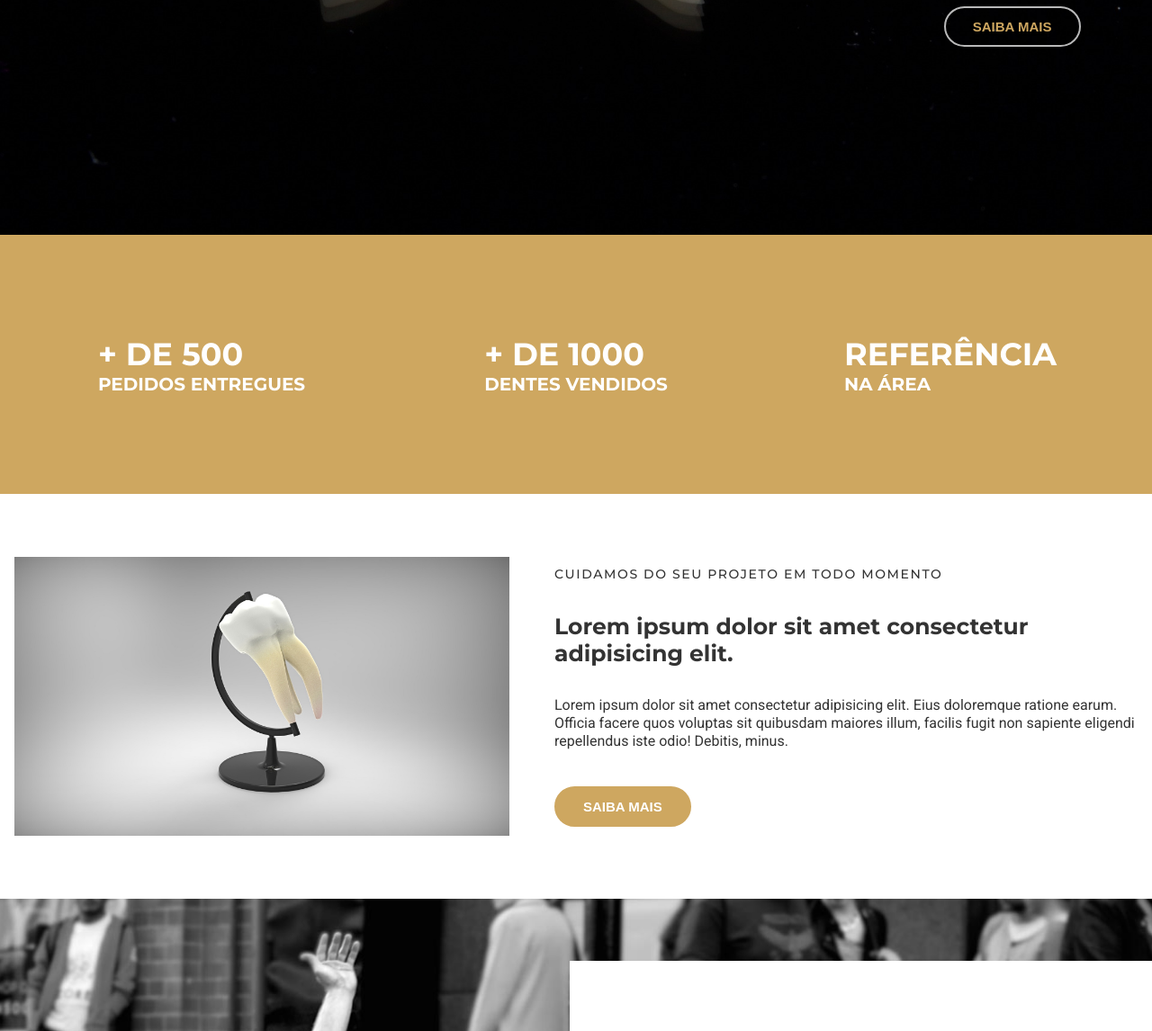
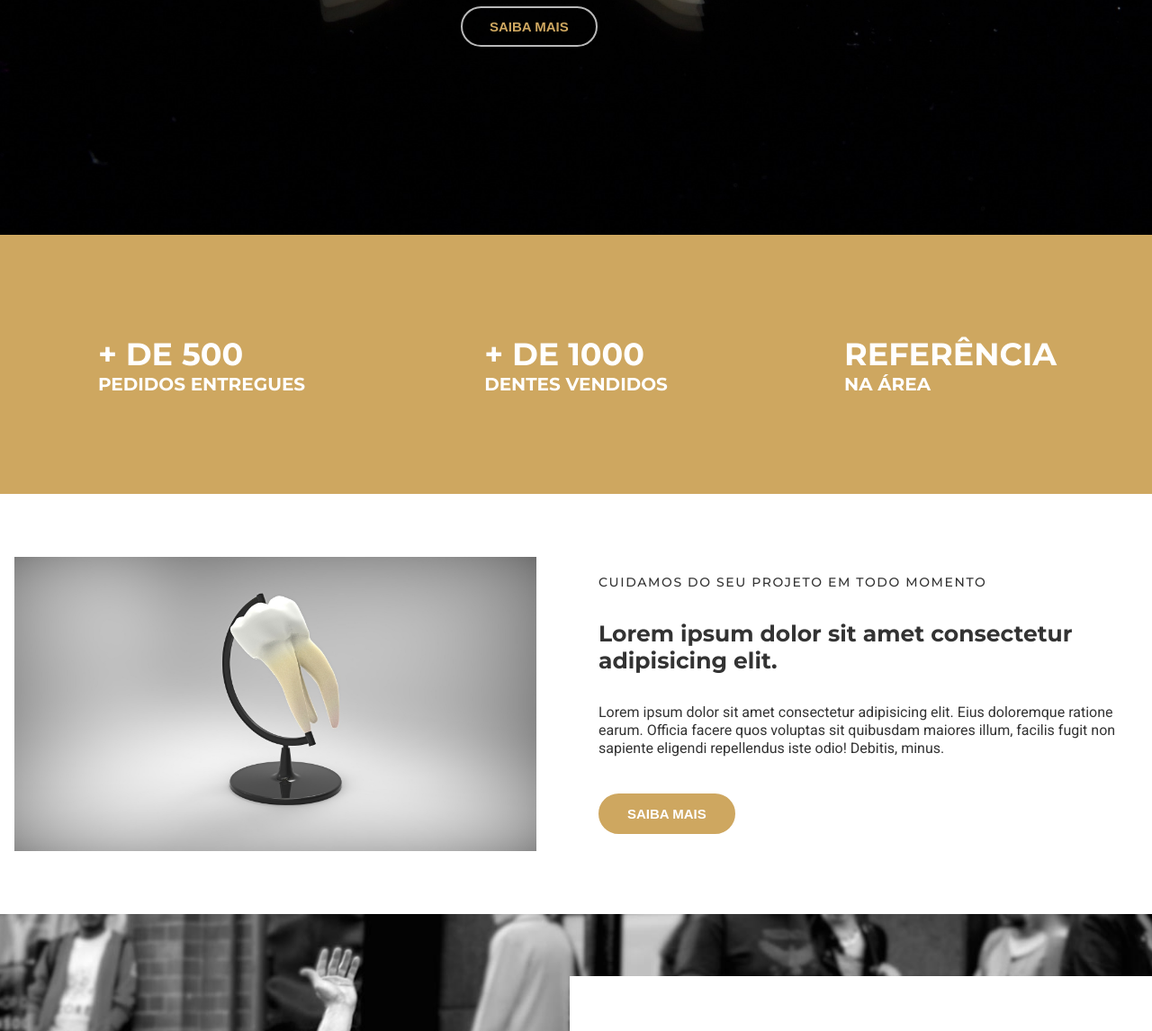
Before and after one commit to tiagomedeiros11/diego-navarro, a website: page index.html in a window 1280 px wide. Shown: the part 459-1605 px from the top of the page at 90% size. Drawn offline with nearby package versions, Linux system fonts and the light colour scheme.

Commit message:
Foi adicionado a resposividade para celular no main

```diff
--- a/Css/btn.css
+++ b/Css/btn.css
@@ -14,28 +14,42 @@
 .btn--slide{
     align-self: center;
 }
-
+@media screen and (min-width:1024px) {
+    .btn--slide{
+        align-self: flex-start;
+    }
+}
 @media screen and (min-width:1280px) {
     .btn--slide{
-        align-self: flex-end;
+        display: inline;
     }
 }
-@media screen and (min-width:1024px) {
-    .btn--slide{
-        align-self: flex-end;
-    }
-}
+
 .btn:hover,
 .btn--institutional{
     border-color:var(--color-primary);
     background-color: var(--color-primary);
     color: #fff;
 }
+.btn--institutional{
+    display: block;
+    margin: 0 auto;
+}
+
+@media screen and (min-width:1280px) {
+    .btn--institutional{
+        display: inline;
+
+    }
+
+}
 .btn--institutional:hover{
     color: #333;
     background: none;
     border-color: #333;
 }
+
+
 .btn--quote{
     color: #333;
     background: unset;
--- a/Css/home.css
+++ b/Css/home.css
@@ -149,7 +149,7 @@
     place-items: center;
     padding: 4.735rem 1rem;
     justify-items: center;
-
+    margin: 0 auto;
 }
 .counter__container h3{
 
@@ -162,11 +162,19 @@
 
 .institutional{
     display: grid;
-    grid-template-columns: auto auto;
+    grid-template-columns: repeat(auto-fit, minmax(280px, 1fr));
     align-items: center;
     gap: 3.125rem;
     padding: 4.375rem 1rem;
 }
+
+@media screen and (min-width:1280px) {
+    .institutional{
+        grid-template-columns: repeat(auto-fit, minmax(590px, 1fr));
+        gap: 3.125rem;
+    }
+}
+
 
 
 .institutional__copy h6{
@@ -181,7 +189,14 @@
 }
 
 .institutional__image{
-    max-width: 550px;
+    max-width: 380px;
+}
+
+@media screen and (min-width:1280px) {
+    .institutional__image{
+        max-width: 580px;
+    }
+
 }
 
 .institutional__copy p{
@@ -189,6 +204,7 @@
     font-size: 1rem;
     line-height: 1.25rem;
     margin-bottom: 2.5rem;
+
 }
 
 .quote{
--- a/index.html
+++ b/index.html
@@ -93,7 +93,9 @@
                     facere quos voluptas sit quibusdam maiores illum, facilis fugit non sapiente eligendi repellendus
                     iste odio! Debitis, minus.
                 </p>
-                <button class="btn btn--institutional">Saiba mais</button>
+                <div>
+                    <button class="btn btn--institutional">Saiba mais</button>
+                </div>
             </div>
         </section>
 
```
